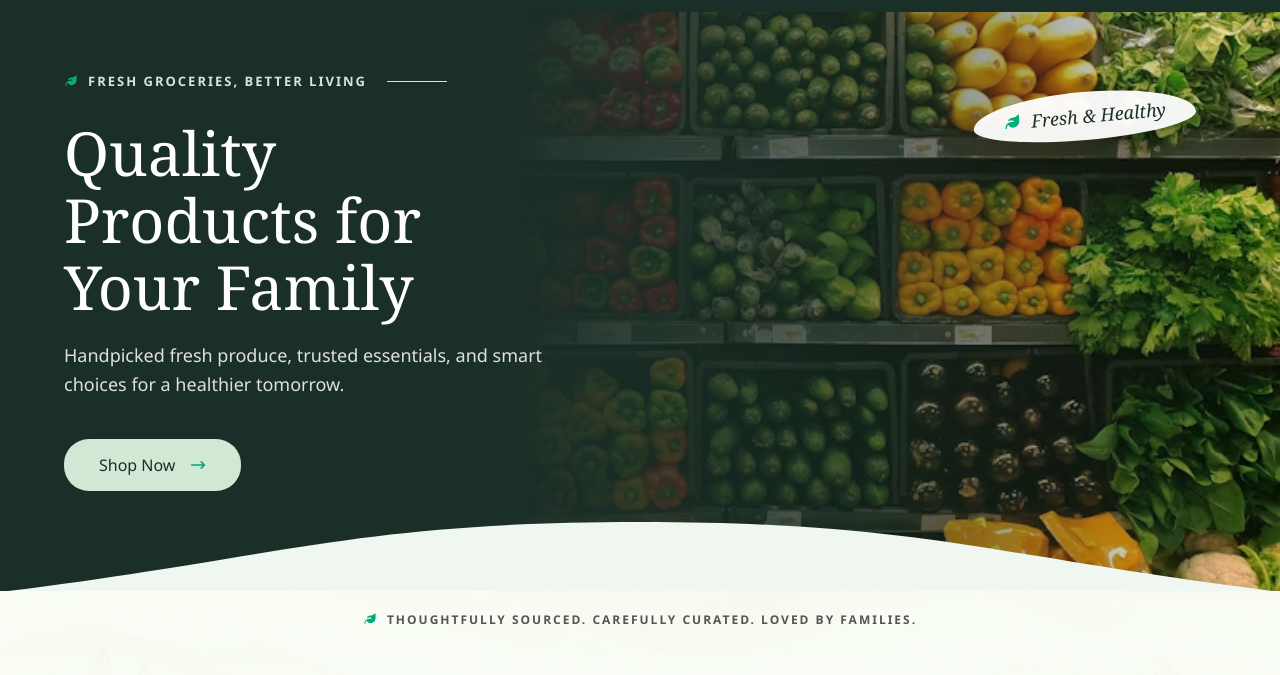
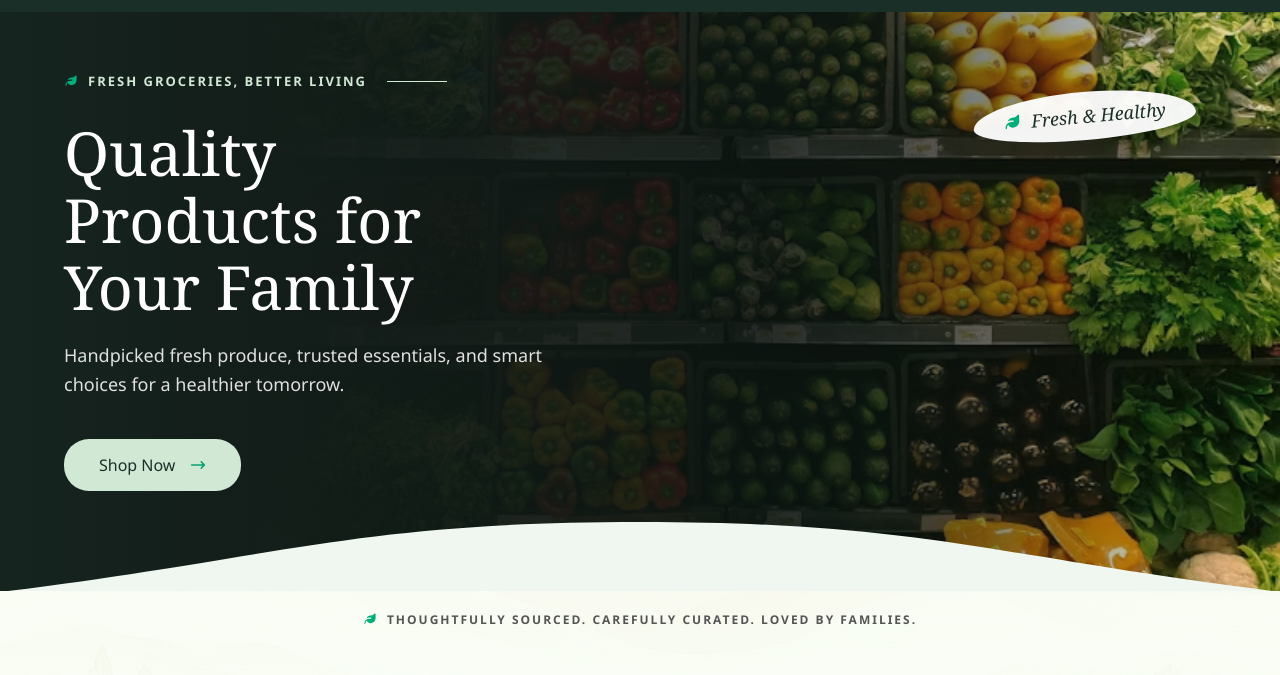
Before and after one commit to hdehnwxi/smartmart, a plain HTML site: page index.html in a window 1280 px wide. Shown: the part 51-726 px from the top of the page. Drawn offline with Linux system fonts and the light colour scheme.

Commit message:
Add files via upload

```diff
--- a/style.css
+++ b/style.css
@@ -61,7 +61,7 @@ a { text-decoration: none; }
 
 .new-hero {
     position: relative;
-    background: linear-gradient(to right, #1a2f28 0%, #1a2f28 40%, rgba(26, 47, 40, 0.7) 60%, rgba(26, 47, 40, 0) 100%),
+    background: linear-gradient(to right, #172822 -10%, #131d19 20%, rgba(11, 20, 17, 0.85) 60%, rgba(11, 20, 17, 0) 100%),
                 url('images/banner.jpeg') right center / cover no-repeat;
     color: white;
     padding: 60px 5% 100px;
```
